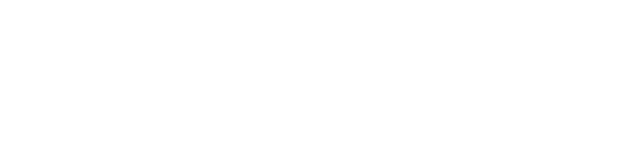
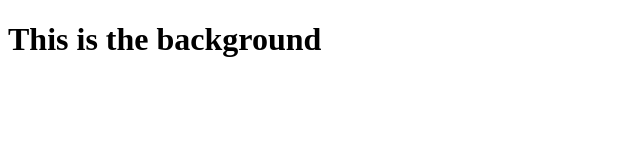
Before and after one commit to junichi-source/background-generator, a plain HTML site: page index.html in a window 1280 px wide. Shown: the whole page, without its empty margins (0-640 px from the left). Drawn offline with Linux system fonts and the light colour scheme.

Commit message:
changing text

```diff
--- a/index.html
+++ b/index.html
@@ -9,7 +9,7 @@
 </head>
 <body>
   <div>
-    <h1></h1>
+    <h1>This is the background</h1>
     <h1></h1>
   </div>
   <script src="script.js">
```
Also changed, not shown: 1 other file.
